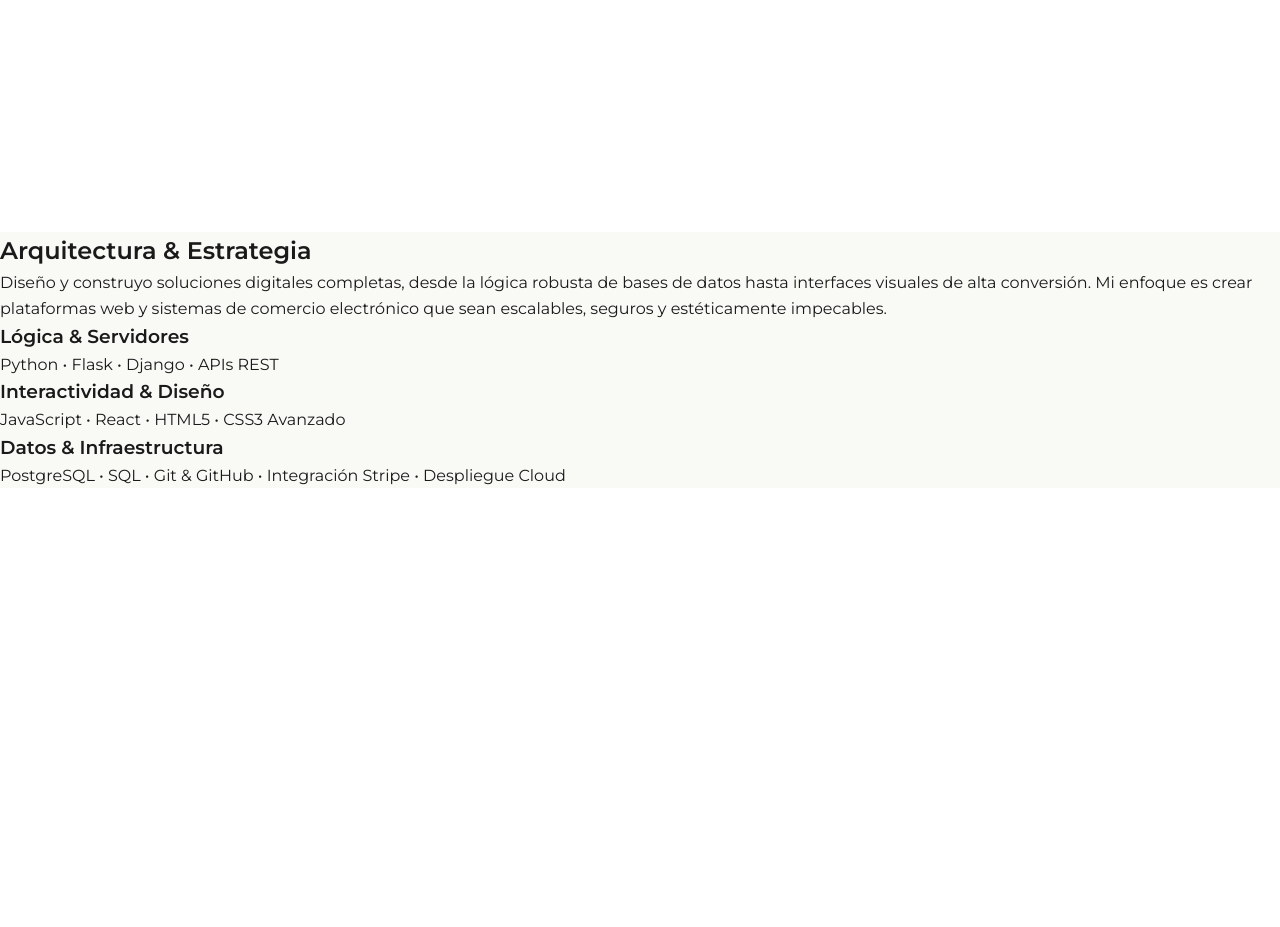
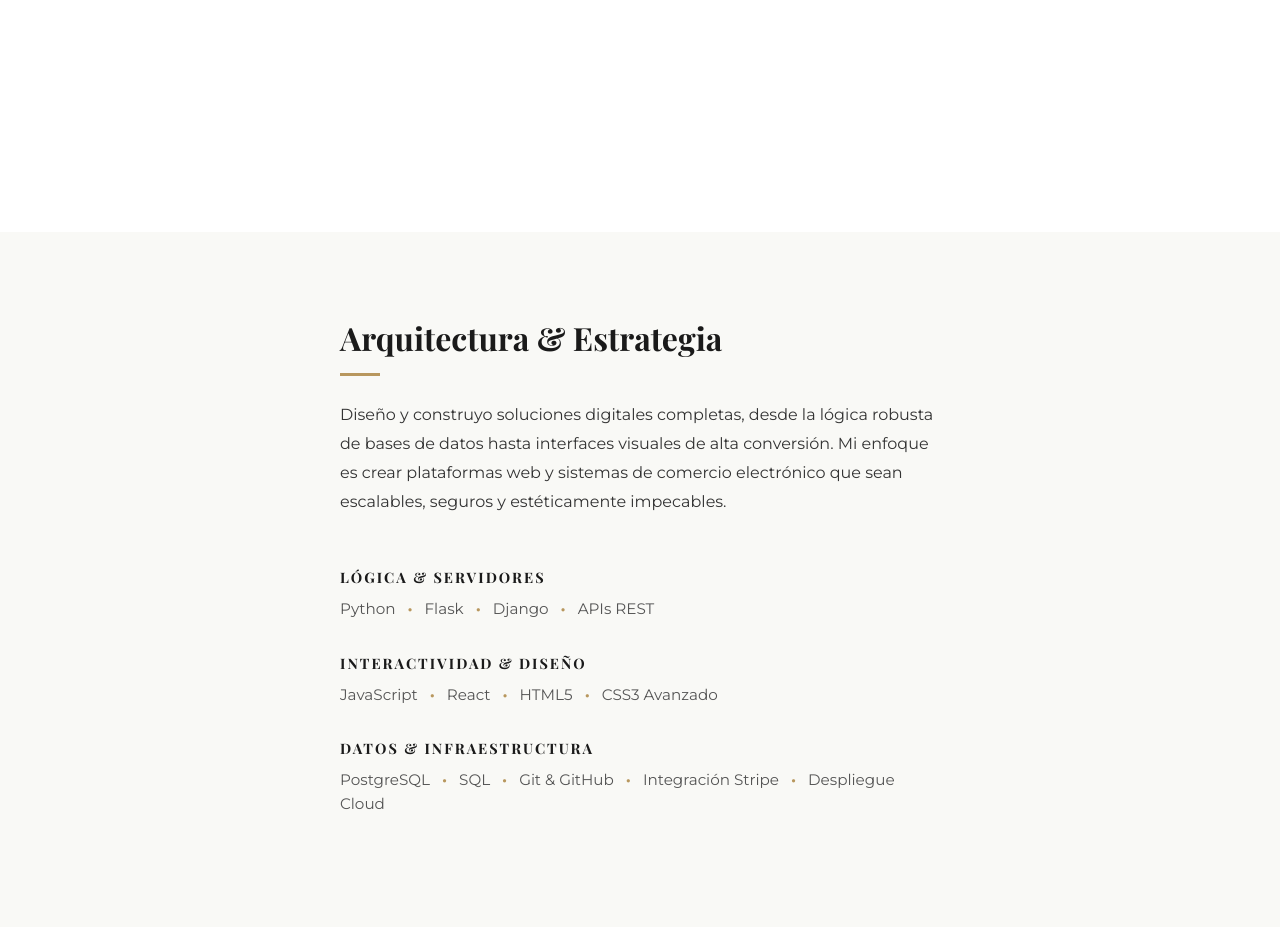
Before and after one commit to Mkgondres/miportafolio, a Python web app: template templates/index.html in a window 1280 px wide. Shown: the part 568-1495 px from the top of the page. Before the commit the page ends 1053 px from the top, so only its background shows below. Run offline with Jinja, Linux system fonts and the light colour scheme; the template is opened without the code that fills it, so the values that code supplies are empty; some web fonts are replaced.

Commit message:
Add styles for architecture and skills section

```diff
--- a/static/css/styles.css
+++ b/static/css/styles.css
@@ -69,3 +69,67 @@ body {
     max-width: 85%;
     margin: 0 auto; /* Centra el texto perfectamente */
 }
+
+/* DISEÑO DE LA SECCIÓN 2: ARQUITECTURA Y HABILIDADES */
+.arquitectura {
+    background-color: var(--fondo-crema); /* El sutil cambio de ritmo visual */
+    padding: 80px 20px; /* Mucho espacio en blanco para respirar */
+}
+
+.contenedor-seccion {
+    max-width: 600px;
+    margin: 0 auto;
+}
+
+.cabecera-seccion {
+    margin-bottom: 25px;
+}
+
+.titulo-seccion {
+    font-family: var(--fuente-titulos);
+    font-size: 2rem;
+    color: var(--texto-negro);
+    font-weight: 700;
+    margin-bottom: 10px;
+}
+
+/* La fina línea asimétrica que da el toque editorial */
+.linea-bronce {
+    width: 40px;
+    height: 3px;
+    background-color: var(--acento-bronce);
+}
+
+.texto-filosofia {
+    font-size: 1rem;
+    color: #333333;
+    margin-bottom: 50px;
+    text-align: left;
+    line-height: 1.8; /* Un interlineado más amplio es clave en el diseño de lujo */
+}
+
+.contenedor-habilidades {
+    margin-top: 20px;
+}
+
+.subtitulo-habilidades {
+    font-family: var(--fuente-titulos);
+    font-size: 0.9rem;
+    color: var(--texto-negro);
+    margin-bottom: 8px;
+    text-transform: uppercase;
+    letter-spacing: 2px;
+}
+
+.habilidades-lista {
+    font-size: 0.95rem;
+    color: #555555;
+    margin-bottom: 30px;
+    line-height: 1.6;
+}
+
+.punto {
+    color: var(--acento-bronce); /* Los puntos separadores en color bronce */
+    font-weight: bold;
+    margin: 0 8px;
+}
```
